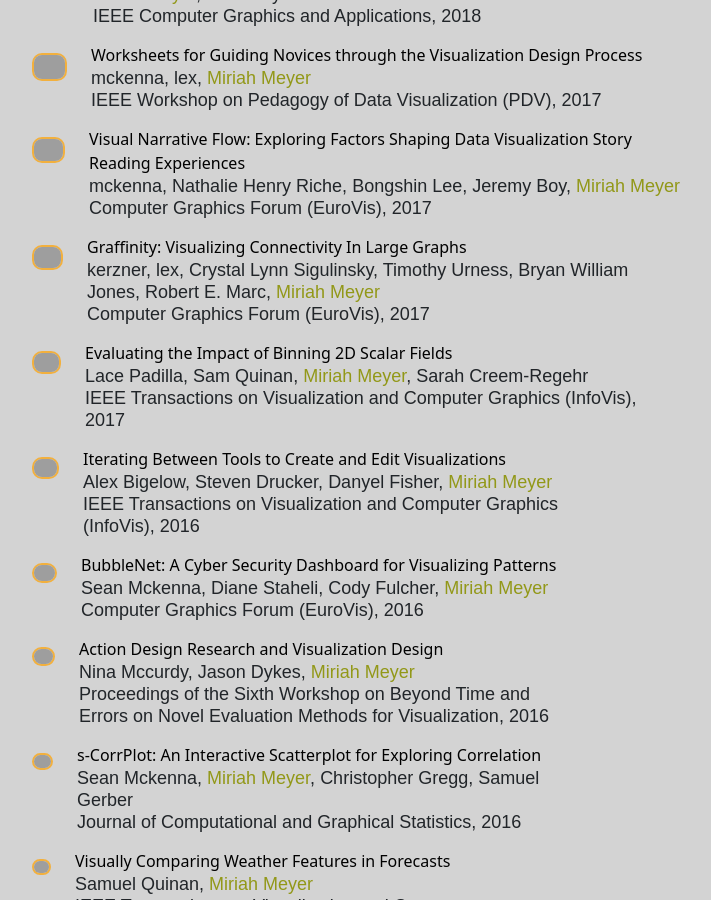
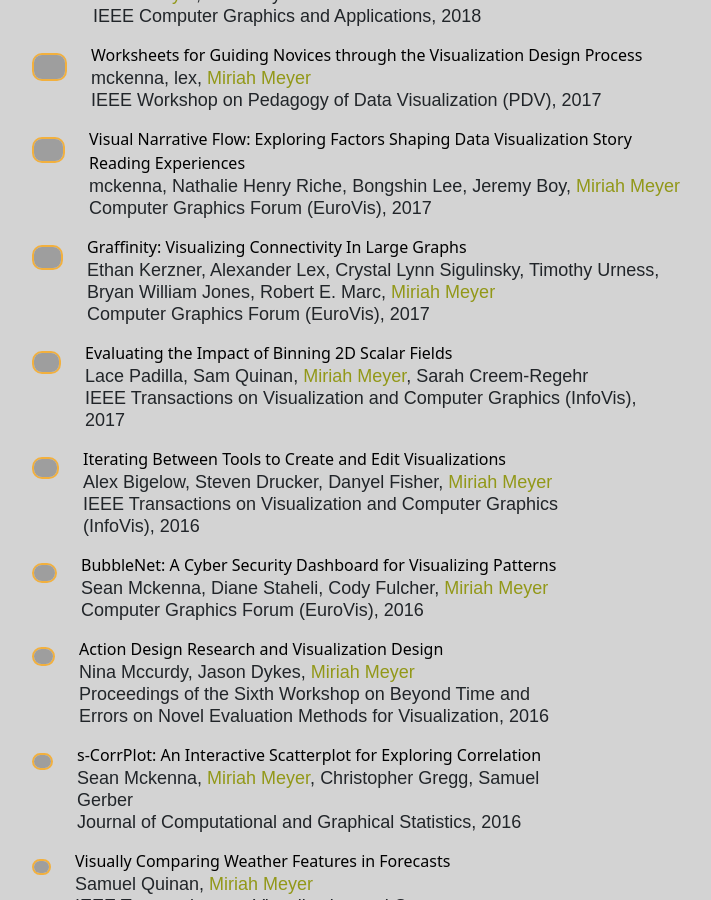
Before and after one commit to visidlab/visidlab.github.io, a Jekyll site: the page built from publications.md, in a window 1280 px wide and 900 px high, scrolled down 1744 px, cut to the strip 0-900 px from the top of the window. Shown: the whole strip, without its empty margins (50-761 px from the left). Built offline with Jekyll 4.4.1, drawn with Linux system fonts in a browser that asks for light colours; some web fonts are replaced; grey boxes are pictures that could not be loaded.

Commit message:
Update 2017_eurovis_graffinity.md

```diff
--- a/_publications/2017_eurovis_graffinity.md
+++ b/_publications/2017_eurovis_graffinity.md
@@ -14,8 +14,8 @@
 
 # Authors in the "database" can be used with just the key (lastname). Others can be written properly.
 authors:
-- kerzner
-- lex
+- Ethan Kerzner
+- Alexander Lex
 - Crystal Lynn Sigulinsky
 - Timothy Urness
 - Bryan William Jones
```
